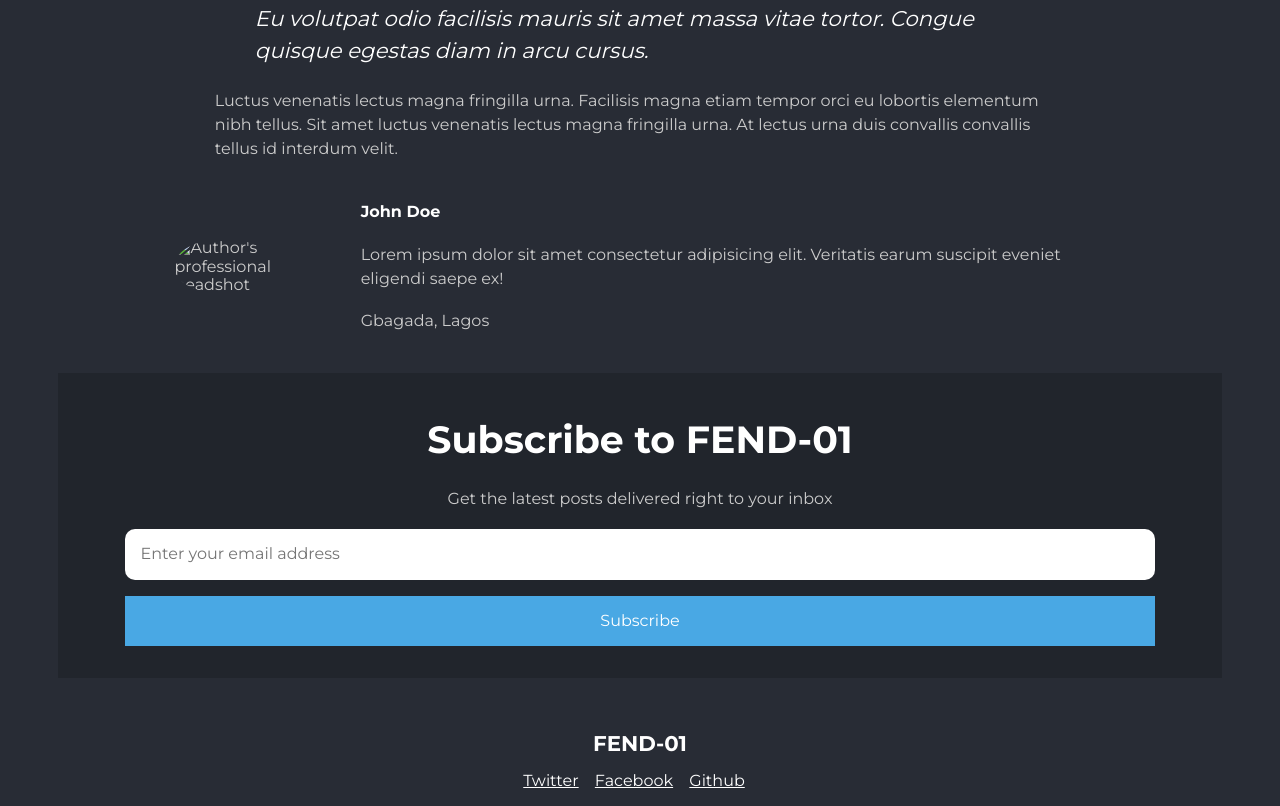
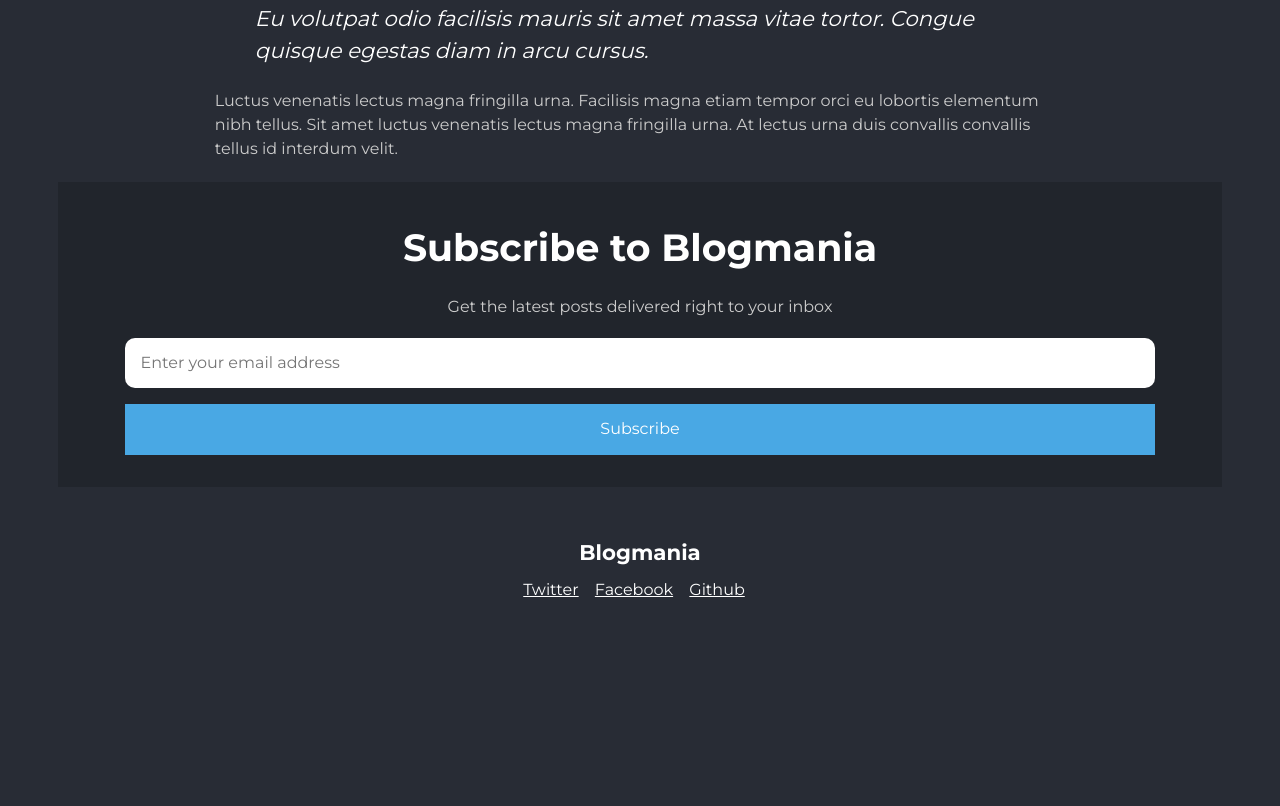
Before and after one commit to prabhakarchavan/blogmania-Udacity, a plain HTML site: page post.html in a window 1280 px wide. Shown: the part 1810-2616 px from the top of the page. After the commit the page ends 2425 px from the top, so only its background shows below. Drawn offline with nearby package versions, Linux system fonts and the light colour scheme.

Commit message:
Add files via upload
updated

```diff
--- a/post.html
+++ b/post.html
@@ -4,7 +4,7 @@
     <meta charset="UTF-8" />
     <meta name="viewport" content="width=device-width, initial-scale=1.0" />
     <meta http-equiv="X-UA-Compatible" content="ie=edge" />
-    <title>FEND-01 - Personal Blog - Post title</title>
+    <title>Blogmania - Personal Blog - Post title</title>
     <link
       href="https://fonts.googleapis.com/css?family=Montserrat:400,600,700&display=swap"
       rel="stylesheet"
@@ -16,7 +16,7 @@
     <header class="header">
       <nav class="nav">
         <a href="./index.html" class="logo">
-          FEND-01
+          Blogmania
         </a>
 
         <div class="nav-links">
@@ -130,29 +130,10 @@
       </section>
     </article>
 
-    <section class="author-details">
-      <img
-        src="./assets/images/author-profile.jpg"
-        alt="Author's professional headshot"
-        class="author-avatar"
-      />
 
-      <div>
-        <p class="author-name">
-          John Doe
-        </p>
-        <p class="author-bio">
-          Lorem ipsum dolor sit amet consectetur adipisicing elit. Veritatis
-          earum suscipit eveniet eligendi saepe ex!
-        </p>
-        <p class="author-location">
-          Gbagada, Lagos
-        </p>
-      </div>
-    </section>
 
     <section class="subscription-callout">
-      <h3>Subscribe to FEND-01</h3>
+      <h3>Subscribe to Blogmania</h3>
       <p>
         Get the latest posts delivered right to your inbox
       </p>
@@ -165,7 +146,7 @@
 
     <footer class="footer">
       <a href="/" class="logo">
-        FEND-01
+        Blogmania
       </a>
 
       <div class="social-links">
```
